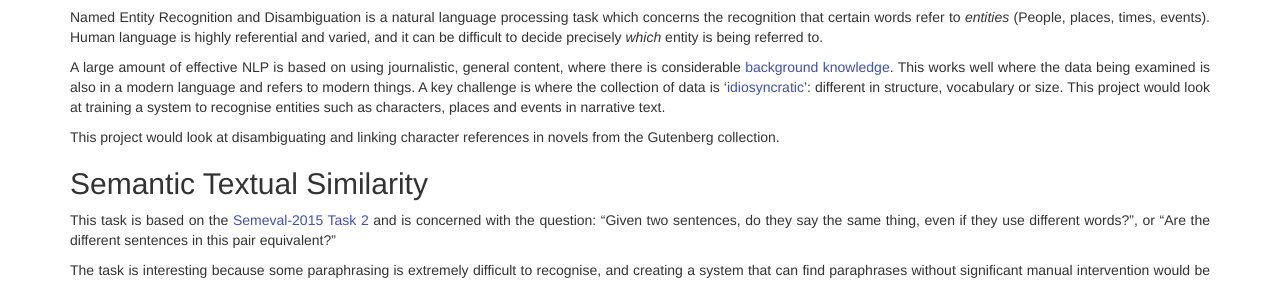
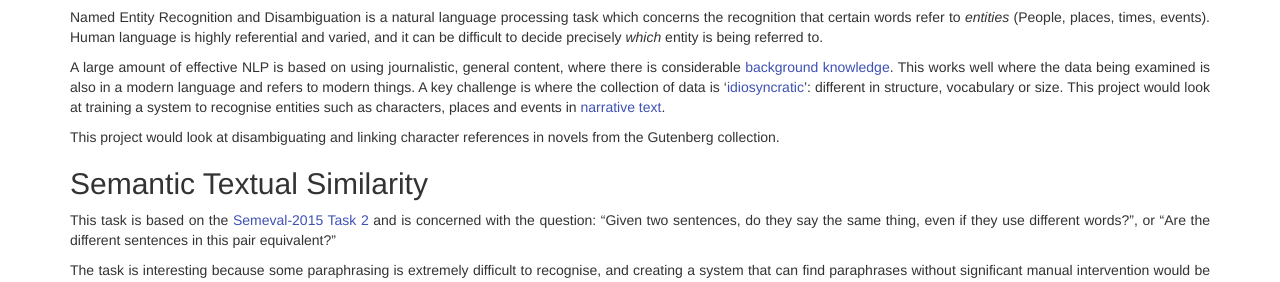
Before and after one commit to uberalex/uberalex.github.io, a Jekyll site: the page built from projects/index.md, in a window 1280 px wide. Shown: the part 550-832 px from the top of the page. Built offline with Jekyll 4.4.1, drawn with Linux system fonts in a browser that asks for light colours; nearby versions of some CDN libraries; Markdown is read by kramdown in place of the engine named in the settings; part of the change alters nothing that is shown.

```diff
--- a/projects/index.md
+++ b/projects/index.md
@@ -18,7 +18,7 @@ These would probably most likely suit CA or MCM students with an interest in mac
 
 Named Entity Recognition and Disambiguation is a natural language processing task which concerns the recognition that certain words refer to _entities_ (People, places, times, events). Human language is highly referential and varied, and it can be difficult to decide precisely _which_ entity is being referred to.
 
-A large amount of effective NLP is based on using journalistic, general content, where there is considerable [background knowledge](http://www.dlib.org/dlib/march06/crane/03crane.html). This works well where the data being examined is also in a modern language and refers to modern things. A key challenge is where the collection of data is '[idiosyncratic](http://dl.acm.org/citation.cfm?id=2568013)': different in structure, vocabulary or size. This project would look at training a system to recognise entities such as characters, places and events in narrative text.
+A large amount of effective NLP is based on using journalistic, general content, where there is considerable [background knowledge](http://www.dlib.org/dlib/march06/crane/03crane.html). This works well where the data being examined is also in a modern language and refers to modern things. A key challenge is where the collection of data is '[idiosyncratic](http://dl.acm.org/citation.cfm?id=2568013)': different in structure, vocabulary or size. This project would look at training a system to recognise entities such as characters, places and events in [narrative text](http://anthology.aclweb.org/W/W11/W11-41.pdf#page=80).
 
 This project would look at disambiguating and linking character references in novels from the Gutenberg collection.
 
```
